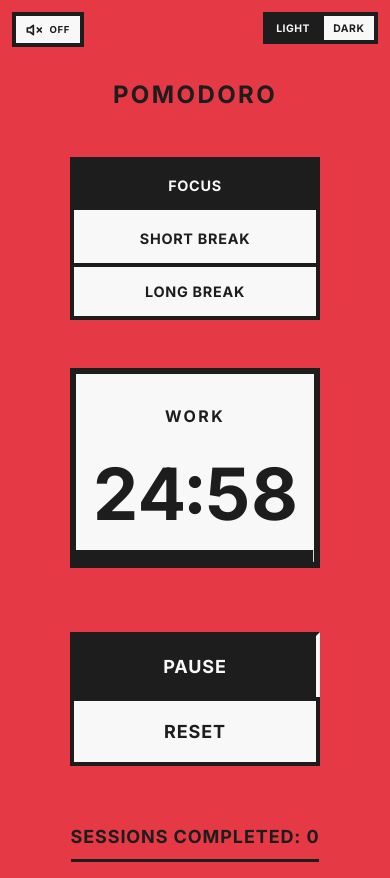
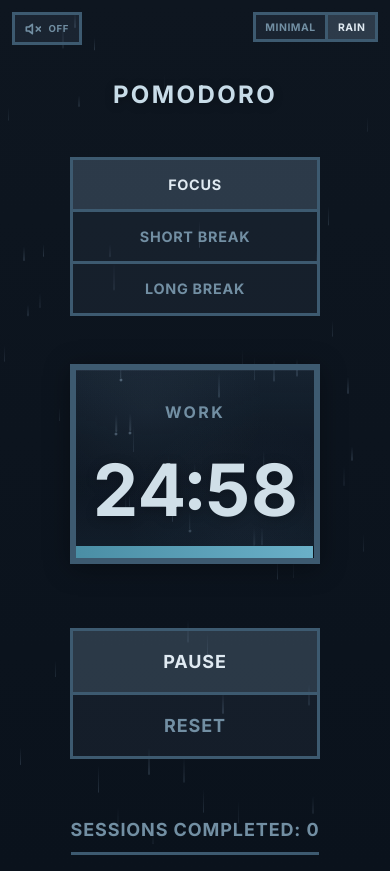
Before and after one commit to elvisdsz/pomodoro, a React (Vite) app: page / in a window 390 px wide. Both pictures are taken after a click on the button "START". Built offline with nearby package versions, Linux system fonts and the light colour scheme.

Commit message:
Replace dark mode with a rainy theme

```diff
--- a/src/App.css
+++ b/src/App.css
@@ -10,191 +10,218 @@ body {
   -moz-osx-font-smoothing: grayscale;
 }
 
+/* ===== App & Background ===== */
+
 .app {
   min-height: 100vh;
   display: flex;
   align-items: center;
   justify-content: center;
-  transition: background 0.3s ease;
+  transition: background 0.5s ease;
   position: relative;
   overflow: hidden;
 }
 
 .app.work {
-  background: #E63946;
+  background: linear-gradient(180deg, #0e1620 0%, #0c141e 50%, #0a121c 100%);
 }
 
 .app.shortBreak {
-  background: #F1C40F;
+  background: linear-gradient(180deg, #0f1a24 0%, #0d1822 50%, #0b1620 100%);
 }
 
 .app.longBreak {
-  background: #457B9D;
+  background: linear-gradient(180deg, #0b1018 0%, #090e16 50%, #070c14 100%);
 }
 
-/* Dark Mode Styles */
-.app.dark.work {
-  background: #8B1E1E;
+/* ===== Background Rain ===== */
+
+.rain-container {
+  position: fixed;
+  top: 0;
+  left: 0;
+  width: 100%;
+  height: 100%;
+  pointer-events: none;
+  z-index: 0;
+  overflow: hidden;
+  opacity: 0;
+  transition: opacity 0.8s ease;
 }
 
-.app.dark.shortBreak {
-  background: #9A7D0A;
+.rain-container.active {
+  opacity: 1;
 }
 
-.app.dark.longBreak {
-  background: #1C3D5A;
+.raindrop {
+  position: absolute;
+  top: -30px;
+  width: 1.5px;
+  background: linear-gradient(to bottom, transparent, rgba(160, 190, 220, 0.5));
+  border-radius: 0 0 1px 1px;
+  animation: rainFall linear infinite;
 }
 
-.app.dark .title {
-  color: #F8F8F8;
+@keyframes rainFall {
+  0% {
+    transform: translateY(0);
+  }
+  100% {
+    transform: translateY(calc(100vh + 30px));
+  }
 }
 
-.app.dark .mode-selector {
-  border-color: #F8F8F8;
+/* ===== Window Drops (on timer) ===== */
+
+.window-drops {
+  position: absolute;
+  top: 0;
+  left: 0;
+  width: 100%;
+  height: 100%;
+  overflow: hidden;
+  pointer-events: none;
+  z-index: 1;
+  opacity: 0;
+  transition: opacity 0.8s ease;
 }
 
-.app.dark .mode-btn {
-  background: #2D2D2D;
-  color: #F8F8F8;
-  border-right-color: #F8F8F8;
+.window-drops.active {
+  opacity: 1;
 }
 
-.app.dark .mode-btn:hover {
-  background: #d7d7d7;
-  color: #1D1D1D;
+.window-drop {
+  position: absolute;
+  top: -8%;
+  width: 4px;
+  height: 4px;
+  background: radial-gradient(
+    circle,
+    rgba(180, 210, 235, 0.55) 0%,
+    rgba(180, 210, 235, 0.25) 40%,
+    transparent 70%
+  );
+  border-radius: 50% 50% 50% 40%;
+  animation: windowDrip linear infinite;
+  z-index: 1;
 }
 
-.app.dark .mode-btn.active {
-  background: #F8F8F8;
-  color: #1D1D1D;
+.window-drop::after {
+  content: '';
+  position: absolute;
+  bottom: 100%;
+  left: 50%;
+  transform: translateX(-50%);
+  width: 1.5px;
+  height: 18px;
+  background: linear-gradient(
+    to top,
+    rgba(180, 210, 235, 0.2),
+    transparent
+  );
+  border-radius: 1px;
 }
 
-.app.dark .timer-display {
-  background: #2D2D2D;
-  border-color: #F8F8F8;
+@keyframes windowDrip {
+  0% {
+    top: -8%;
+    opacity: 0;
+  }
+  8% {
+    opacity: 1;
+  }
+  85% {
+    opacity: 0.6;
+  }
+  100% {
+    top: 108%;
+    opacity: 0;
+  }
 }
 
-.app.dark .mode-label {
-  color: #F8F8F8;
-}
-
-.app.dark .time {
-  color: #F8F8F8;
-}
-
-.app.dark .progress-bar {
-  background: #1D1D1D;
-}
-
-.app.dark .progress-fill {
-  background: #F8F8F8;
-}
-
-.app.dark .control-btn {
-  border-color: #F8F8F8;
-}
-
-.app.dark .control-btn {
-  background: #1D1D1D;
-  color: #F8F8F8;
-}
-
-.app.dark .control-btn:hover {
-  background: #d7d7d7;
-  color: #1D1D1D;
-}
-
-.app.dark .control-btn.pressed {
-  background: #F8F8F8;
-  color: #1D1D1D;
-}
-
-.app.dark .sessions {
-  color: #F8F8F8;
-}
-
-.app.dark .sessions-count {
-  border-bottom-color: #F8F8F8;
-}
-
-.app.dark .dark-mode-toggle {
-  border-color: #F8F8F8;
-}
-
-.app.dark .theme-btn {
-  background: #2D2D2D;
-  color: #F8F8F8;
-  border-right-color: #F8F8F8;
-}
-
-.app.dark .theme-btn:hover {
-  background: #d7d7d7;
-  color: #1D1D1D;
-}
-
-.app.dark .theme-btn.active {
-  background: #F8F8F8;
-  color: #1D1D1D;
-}
-
-.app.dark .sound-toggle {
-  border-color: #F8F8F8;
-}
-
-.app.dark .sound-btn {
-  background: #2D2D2D;
-  color: #F8F8F8;
-}
-
-.app.dark .sound-btn:hover {
-  background: #d7d7d7;
-  color: #1D1D1D;
-}
+/* ===== Container ===== */
 
 .container {
   text-align: center;
   padding: 2rem;
   max-width: 600px;
   position: relative;
+  z-index: 2;
 }
+
+/* ===== Header ===== */
 
 .header {
   margin-bottom: 3rem;
 }
 
 .title {
-  color: #1D1D1D;
+  color: #c8dce8;
   font-size: 3rem;
   font-weight: 900;
   margin: 0;
   text-transform: uppercase;
   letter-spacing: 0.1em;
+  text-shadow: 0 2px 10px rgba(0, 0, 0, 0.3);
 }
 
-.dark-mode-toggle {
+/* ===== Theme Toggle ===== */
+
+.theme-toggle {
   position: fixed;
   top: 2rem;
   right: 2rem;
   display: grid;
   grid-template-columns: 1fr 1fr;
   gap: 0;
-  border: 4px solid #1D1D1D;
+  border: 3px solid #3d5a70;
   z-index: 1000;
 }
+
+.theme-btn {
+  padding: 0.5rem 1rem;
+  border: none;
+  border-right: 3px solid #3d5a70;
+  background: rgba(140, 170, 200, 0.1);
+  color: #728fa3;
+  font-size: 0.8rem;
+  font-weight: 700;
+  cursor: pointer;
+  transition: all 0.2s ease;
+  font-family: 'Inter', sans-serif;
+  text-transform: uppercase;
+  letter-spacing: 0.05em;
+}
+
+.theme-btn:last-child {
+  border-right: none;
+}
+
+.theme-btn:hover {
+  background: rgba(140, 170, 200, 0.2);
+  color: #c8dce8;
+}
+
+.theme-btn.active {
+  background: rgba(140, 170, 200, 0.25);
+  color: #e0eaf2;
+}
+
+/* ===== Sound Toggle ===== */
 
 .sound-toggle {
   position: fixed;
   top: 2rem;
   left: 2rem;
-  border: 4px solid #1D1D1D;
+  border: 3px solid #3d5a70;
   z-index: 1000;
 }
 
 .sound-btn {
   padding: 0.5rem 1rem;
   border: none;
-  background: #F8F8F8;
-  color: #1D1D1D;
+  background: rgba(140, 170, 200, 0.1);
+  color: #728fa3;
   font-size: 0.7rem;
   font-weight: 700;
   cursor: pointer;
@@ -208,8 +235,8 @@ body {
 }
 
 .sound-btn:hover {
-  background: #464646;
-  color: #F8F8F8;
+  background: rgba(140, 170, 200, 0.2);
+  color: #c8dce8;
 }
 
 .sound-icon {
@@ -244,49 +271,22 @@ body {
   font-size: 0.75rem;
 }
 
-.theme-btn {
-  padding: 0.5rem 1rem;
-  border: none;
-  border-right: 4px solid #1D1D1D;
-  background: #F8F8F8;
-  color: #1D1D1D;
-  font-size: 0.8rem;
-  font-weight: 700;
-  cursor: pointer;
-  transition: all 0.2s ease;
-  font-family: 'Inter', sans-serif;
-  text-transform: uppercase;
-  letter-spacing: 0.05em;
-}
-
-.theme-btn:last-child {
-  border-right: none;
-}
-
-.theme-btn:hover {
-  background: #464646;
-  color: #F8F8F8;
-}
-
-.theme-btn.active {
-  background: #1D1D1D;
-  color: #F8F8F8;
-}
+/* ===== Mode Selector ===== */
 
 .mode-selector {
   display: grid;
   grid-template-columns: repeat(3, 1fr);
   gap: 0;
   margin-bottom: 4rem;
-  border: 4px solid #1D1D1D;
+  border: 3px solid #3d5a70;
 }
 
 .mode-btn {
   padding: 1rem;
   border: none;
-  border-right: 4px solid #1D1D1D;
-  background: #F8F8F8;
-  color: #1D1D1D;
+  border-right: 3px solid #3d5a70;
+  background: rgba(140, 170, 200, 0.08);
+  color: #728fa3;
   font-size: 0.9rem;
   font-weight: 700;
   cursor: pointer;
@@ -301,44 +301,80 @@ body {
 }
 
 .mode-btn:hover {
-  background: #464646;
-  color: #F8F8F8;
+  background: rgba(140, 170, 200, 0.18);
+  color: #c8dce8;
 }
 
 .mode-btn.active {
-  background: #1D1D1D;
-  color: #F8F8F8;
+  background: rgba(140, 170, 200, 0.25);
+  color: #e0eaf2;
 }
 
-.app .mode-btn.active {
-  background: #1D1D1D;
-  color: #F8F8F8;
-}
+/* ===== Timer Display — The Window ===== */
 
 .timer-display {
   position: relative;
   margin-bottom: 4rem;
-  background: #F8F8F8;
-  border: 6px solid #1D1D1D;
+  background: linear-gradient(
+    180deg,
+    rgba(100, 145, 185, 0.12) 0%,
+    rgba(80, 125, 165, 0.06) 35%,
+    rgba(70, 115, 155, 0.04) 60%,
+    rgba(80, 125, 165, 0.10) 100%
+  );
+  border: 6px solid #3d5a70;
   padding: 3rem 2rem;
+  overflow: hidden;
+  box-shadow:
+    inset 0 1px 0 rgba(160, 190, 220, 0.08),
+    inset 0 -1px 0 rgba(0, 0, 0, 0.15),
+    0 4px 24px rgba(0, 0, 0, 0.35);
+}
+
+/* Condensation / mist overlay on the window glass */
+.timer-display::before {
+  content: '';
+  position: absolute;
+  top: 0;
+  left: 0;
+  width: 100%;
+  height: 100%;
+  background:
+    radial-gradient(
+      ellipse at 30% 20%,
+      rgba(140, 175, 210, 0.06) 0%,
+      transparent 50%
+    ),
+    radial-gradient(
+      ellipse at 70% 80%,
+      rgba(140, 175, 210, 0.04) 0%,
+      transparent 50%
+    );
+  pointer-events: none;
+  z-index: 0;
 }
 
 .mode-label {
-  color: #1D1D1D;
+  color: #728fa3;
   font-size: 1rem;
   font-weight: 700;
   margin-bottom: 2rem;
   text-transform: uppercase;
   letter-spacing: 0.15em;
+  position: relative;
+  z-index: 2;
 }
 
 .time {
   font-size: 7rem;
   font-weight: 900;
-  color: #1D1D1D;
+  color: #d0dfe8;
   line-height: 1;
   margin-bottom: 0;
   font-variant-numeric: tabular-nums;
+  position: relative;
+  z-index: 2;
+  text-shadow: 0 2px 12px rgba(0, 0, 0, 0.25);
 }
 
 .progress-bar {
@@ -347,14 +383,17 @@ body {
   left: 0;
   width: 100%;
   height: 12px;
-  background: #D9D9D9;
+  background: rgba(0, 0, 0, 0.3);
+  z-index: 2;
 }
 
 .progress-fill {
   height: 100%;
-  background: #1D1D1D;
+  background: linear-gradient(90deg, #4a8ea5, #6ab0c8);
   transition: width 1s linear;
 }
+
+/* ===== Controls ===== */
 
 .controls {
   display: grid;
@@ -365,7 +404,7 @@ body {
 
 .control-btn {
   padding: 1.25rem 2rem;
-  border: 4px solid #1D1D1D;
+  border: 3px solid #3d5a70;
   border-right: none;
   font-size: 1.125rem;
   font-weight: 700;
@@ -374,29 +413,28 @@ body {
   font-family: 'Inter', sans-serif;
   text-transform: uppercase;
   letter-spacing: 0.05em;
+  background: rgba(140, 170, 200, 0.08);
+  color: #728fa3;
 }
 
 .control-btn:last-child {
-  border-right: 4px solid #1D1D1D;
-}
-
-.control-btn {
-  background: #F8F8F8;
-  color: #1D1D1D;
+  border-right: 3px solid #3d5a70;
 }
 
 .control-btn:hover {
-  background: #464646;
-  color: #F8F8F8;
+  background: rgba(140, 170, 200, 0.18);
+  color: #c8dce8;
 }
 
 .control-btn.pressed {
-  background: #1D1D1D;
-  color: #F8F8F8;
+  background: rgba(140, 170, 200, 0.25);
+  color: #e0eaf2;
 }
 
+/* ===== Sessions ===== */
+
 .sessions {
-  color: #1D1D1D;
+  color: #728fa3;
   font-size: 1.125rem;
   font-weight: 700;
   text-transform: uppercase;
@@ -405,9 +443,142 @@ body {
 
 .sessions-count {
   padding: 0.75rem 0;
-  border-bottom: 3px solid #1D1D1D;
+  border-bottom: 3px solid #3d5a70;
   display: inline-block;
 }
+
+/* ===== Minimal Theme Overrides (original pomodoro colors) ===== */
+
+.app.minimal.work {
+  background: #E63946;
+}
+
+.app.minimal.shortBreak {
+  background: #F1C40F;
+}
+
+.app.minimal.longBreak {
+  background: #457B9D;
+}
+
+.app.minimal .title {
+  color: #1D1D1D;
+  text-shadow: none;
+}
+
+.app.minimal .theme-toggle,
+.app.minimal .sound-toggle {
+  border-color: #1D1D1D;
+}
+
+.app.minimal .theme-btn {
+  border-right-color: #1D1D1D;
+  background: #F8F8F8;
+  color: #1D1D1D;
+}
+
+.app.minimal .theme-btn:last-child {
+  border-right-color: transparent;
+}
+
+.app.minimal .theme-btn:hover {
+  background: #464646;
+  color: #F8F8F8;
+}
+
+.app.minimal .theme-btn.active {
+  background: #1D1D1D;
+  color: #F8F8F8;
+}
+
+.app.minimal .sound-btn {
+  background: #F8F8F8;
+  color: #1D1D1D;
+}
+
+.app.minimal .sound-btn:hover {
+  background: #464646;
+  color: #F8F8F8;
+}
+
+.app.minimal .mode-selector {
+  border-color: #1D1D1D;
+}
+
+.app.minimal .mode-btn {
+  border-right-color: #1D1D1D;
+  background: #F8F8F8;
+  color: #1D1D1D;
+}
+
+.app.minimal .mode-btn:last-child {
+  border-right-color: transparent;
+}
+
+.app.minimal .mode-btn:hover {
+  background: #464646;
+  color: #F8F8F8;
+}
+
+.app.minimal .mode-btn.active {
+  background: #1D1D1D;
+  color: #F8F8F8;
+}
+
+.app.minimal .timer-display {
+  background: #F8F8F8;
+  border-color: #1D1D1D;
+  border-width: 6px;
+  box-shadow: none;
+}
+
+.app.minimal .timer-display::before {
+  display: none;
+}
+
+.app.minimal .mode-label {
+  color: #1D1D1D;
+}
+
+.app.minimal .time {
+  color: #1D1D1D;
+  text-shadow: none;
+}
+
+.app.minimal .progress-bar {
+  background: #D9D9D9;
+}
+
+.app.minimal .progress-fill {
+  background: #1D1D1D;
+}
+
+.app.minimal .control-btn,
+.app.minimal .control-btn:last-child {
+  border-color: #1D1D1D;
+  background: #F8F8F8;
+  color: #1D1D1D;
+}
+
+.app.minimal .control-btn:hover {
+  background: #464646;
+  color: #F8F8F8;
+}
+
+.app.minimal .control-btn.pressed {
+  background: #1D1D1D;
+  color: #F8F8F8;
+}
+
+.app.minimal .sessions {
+  color: #1D1D1D;
+}
+
+.app.minimal .sessions-count {
+  border-bottom-color: #1D1D1D;
+}
+
+/* ===== Responsive ===== */
 
 @media (max-width: 768px) {
   .title {
@@ -431,11 +602,20 @@ body {
 
   .mode-btn {
     border-right: none;
-    border-bottom: 4px solid;
+    border-bottom: 3px solid #3d5a70;
   }
 
   .mode-btn:last-child {
     border-bottom: none;
+  }
+
+  .app.minimal .mode-btn {
+    border-bottom-color: #1D1D1D;
+    border-right: none;
+  }
+
+  .app.minimal .mode-btn:last-child {
+    border-bottom-color: transparent;
   }
 
   .controls {
@@ -443,12 +623,16 @@ body {
   }
 
   .control-btn {
-    border-right: 4px solid;
+    border-right: 3px solid #3d5a70;
     border-bottom: none;
   }
 
   .control-btn:last-child {
-    border-bottom: 4px solid;
+    border-bottom: 3px solid #3d5a70;
+  }
+
+  .app.minimal .control-btn {
+    border-color: #1D1D1D;
   }
 
   .container {
@@ -456,7 +640,8 @@ body {
     padding-top: 5rem;
   }
 
-  .dark-mode-toggle {
+  .dark-mode-toggle,
+  .theme-toggle {
     top: 1rem;
     right: 1rem;
     grid-template-columns: auto auto;
@@ -491,7 +676,8 @@ body {
     font-size: 1.5rem;
   }
 
-  .dark-mode-toggle {
+  .dark-mode-toggle,
+  .theme-toggle {
     top: 0.75rem;
     right: 0.75rem;
   }
--- a/src/App.jsx
+++ b/src/App.jsx
@@ -1,5 +1,6 @@
 import { useState, useEffect, useRef } from 'react'
 import WhiteNoiseToggle from './WhiteNoiseToggle'
+import { BackgroundRain, WindowRain } from './RainEffects'
 
 const WORK_TIME = 25 * 60
 const SHORT_BREAK = 5 * 60
@@ -11,8 +12,9 @@ function App() {
   const [isRunning, setIsRunning] = useState(false)
   const [hasStarted, setHasStarted] = useState(false)
   const [sessions, setSessions] = useState(0)
-  const [isDarkMode, setIsDarkMode] = useState(false)
+  const [theme, setTheme] = useState('rain')
   const intervalRef = useRef(null)
+  const isRain = theme === 'rain'
 
   useEffect(() => {
     if (isRunning && timeLeft > 0) {
@@ -128,20 +130,22 @@ function App() {
   }
 
   return (
-    <div className={`app ${mode} ${isDarkMode ? 'dark' : ''}`}>
+    <div className={`app ${mode} ${theme}`}>
+      {isRain && <BackgroundRain active={isRunning} />}
+
       <WhiteNoiseToggle isPlaying={isRunning && mode === 'work'} />
-      <div className="dark-mode-toggle">
+      <div className="theme-toggle">
         <button
-          className={`theme-btn ${!isDarkMode ? 'active' : ''}`}
-          onClick={() => setIsDarkMode(false)}
+          className={`theme-btn ${theme === 'minimal' ? 'active' : ''}`}
+          onClick={() => setTheme('minimal')}
         >
-          Light
+          Minimal
         </button>
         <button
-          className={`theme-btn ${isDarkMode ? 'active' : ''}`}
-          onClick={() => setIsDarkMode(true)}
+          className={`theme-btn ${theme === 'rain' ? 'active' : ''}`}
+          onClick={() => setTheme('rain')}
         >
-          Dark
+          Rain
         </button>
       </div>
       <div className="container">
@@ -171,6 +175,7 @@ function App() {
         </div>
 
         <div className="timer-display">
+          {isRain && <WindowRain active={isRunning} />}
           <div className="mode-label">{getModeLabel()}</div>
           <div className="time">{formatTime(timeLeft)}</div>
           <div className="progress-bar">
--- /dev/null
+++ b/src/RainEffects.jsx
@@ -0,0 +1,41 @@
+// Deterministic rain drops for background animation
+const RAINDROPS = Array.from({ length: 50 }, (_, i) => ({
+  id: i,
+  style: {
+    left: `${((i * 37 + 13) % 97) + 1}%`,
+    animationDuration: `${0.5 + ((i * 13 + 7) % 50) / 100}s`,
+    animationDelay: `${-((i * 17 + 3) % 200) / 100}s`,
+    opacity: 0.15 + ((i * 7 + 11) % 25) / 100,
+    height: `${12 + ((i * 11 + 5) % 18)}px`,
+  },
+}))
+
+// Slower, larger drops that drip down the timer "window"
+const WINDOW_DROPS = Array.from({ length: 10 }, (_, i) => ({
+  id: i,
+  style: {
+    left: `${((i * 29 + 11) % 85) + 5}%`,
+    animationDuration: `${3 + ((i * 17 + 7) % 50) / 10}s`,
+    animationDelay: `${-((i * 23 + 3) % 80) / 10}s`,
+  },
+}))
+
+export function BackgroundRain({ active }) {
+  return (
+    <div className={`rain-container${active ? ' active' : ''}`} aria-hidden="true">
+      {RAINDROPS.map(drop => (
+        <span key={drop.id} className="raindrop" style={drop.style} />
+      ))}
+    </div>
+  )
+}
+
+export function WindowRain({ active }) {
+  return (
+    <div className={`window-drops${active ? ' active' : ''}`} aria-hidden="true">
+      {WINDOW_DROPS.map(drop => (
+        <span key={drop.id} className="window-drop" style={drop.style} />
+      ))}
+    </div>
+  )
+}
```
